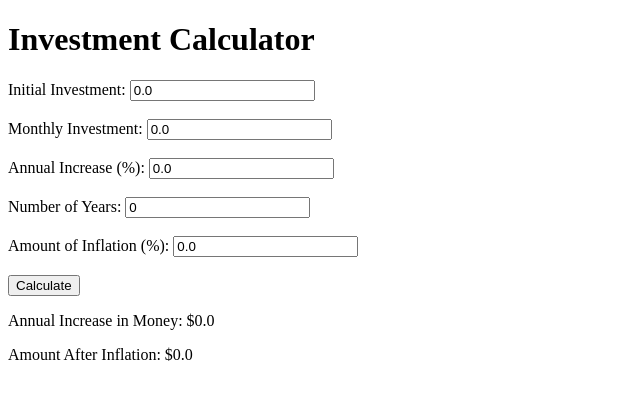
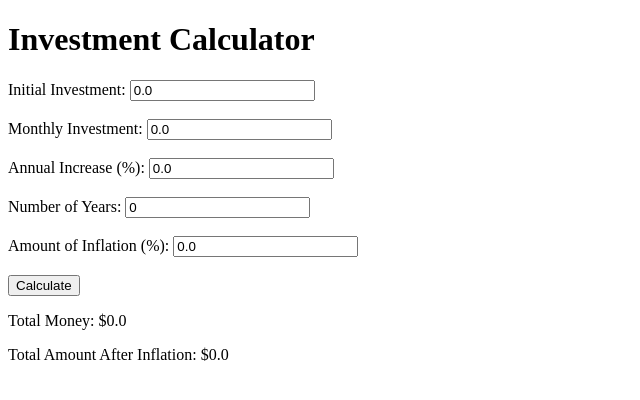
Before and after one commit to thisisawesome1994/scriptcollection, a Flask app: page / in a window 1280 px wide. Shown: the top 400 px of the page, without its empty margins (0-640 px from the left). Run offline with Flask 3, Linux system fonts and the light colour scheme.

Commit message:
Add files via upload

```diff
--- a/Investment Calculator Python Flask/home.py
+++ b/Investment Calculator Python Flask/home.py
@@ -62,7 +62,7 @@ def home():
         monthly_investment = float(request.form.get("monthly_investment", 0.0))
         annual_increase = float(request.form.get("annual_increase", 0.0))
         years = int(request.form.get("years", 0))
-        inflation = float(request.form.get("inflation", 0.0))
+        inflation = int(request.form.get("inflation", 0))
 
     # Calculate the annual increase in money and amount after inflation
     annual_increase_money, amount_after_inflation = calculate_increase(initial_investment, monthly_investment, annual_increase, years, inflation)
--- a/Investment Calculator Python Flask/templates/index.html
+++ b/Investment Calculator Python Flask/templates/index.html
@@ -21,8 +21,8 @@
         <input type="submit" value="Calculate">
     </form>
     {% if annual_increase_money is not none %}
-        <p>Annual Increase in Money: ${{ annual_increase_money }}</p>
-        <p>Amount After Inflation: ${{ amount_after_inflation }}</p>
+        <p>Total Money: ${{ annual_increase_money }}</p>
+        <p>Total Amount After Inflation: ${{ amount_after_inflation }}</p>
     {% endif %}
 </body>
 </html>
```
